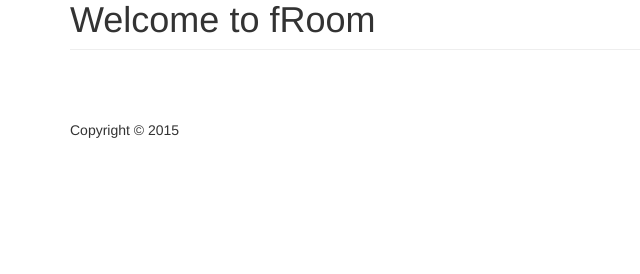
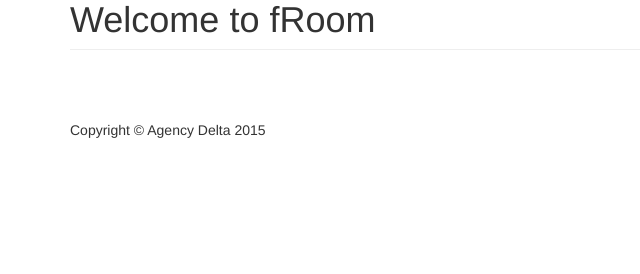
Before and after one commit to agency2016/froomfrontend, a PHP site: page / in a window 1280 px wide. Shown: the part 526-800 px from the top of the page, without its empty margins (0-640 px from the left). Run offline with PHP 8.4, Linux system fonts and the light colour scheme.

Commit message:
copyright

```diff
--- a/index.php
+++ b/index.php
@@ -80,7 +80,7 @@
         <footer>
             <div class="row">
                 <div class="col-lg-12">
-                    <p>Copyright &copy; 2015</p>
+                    <p>Copyright &copy; Agency Delta 2015</p>
                 </div>
             </div>
         </footer>
```
